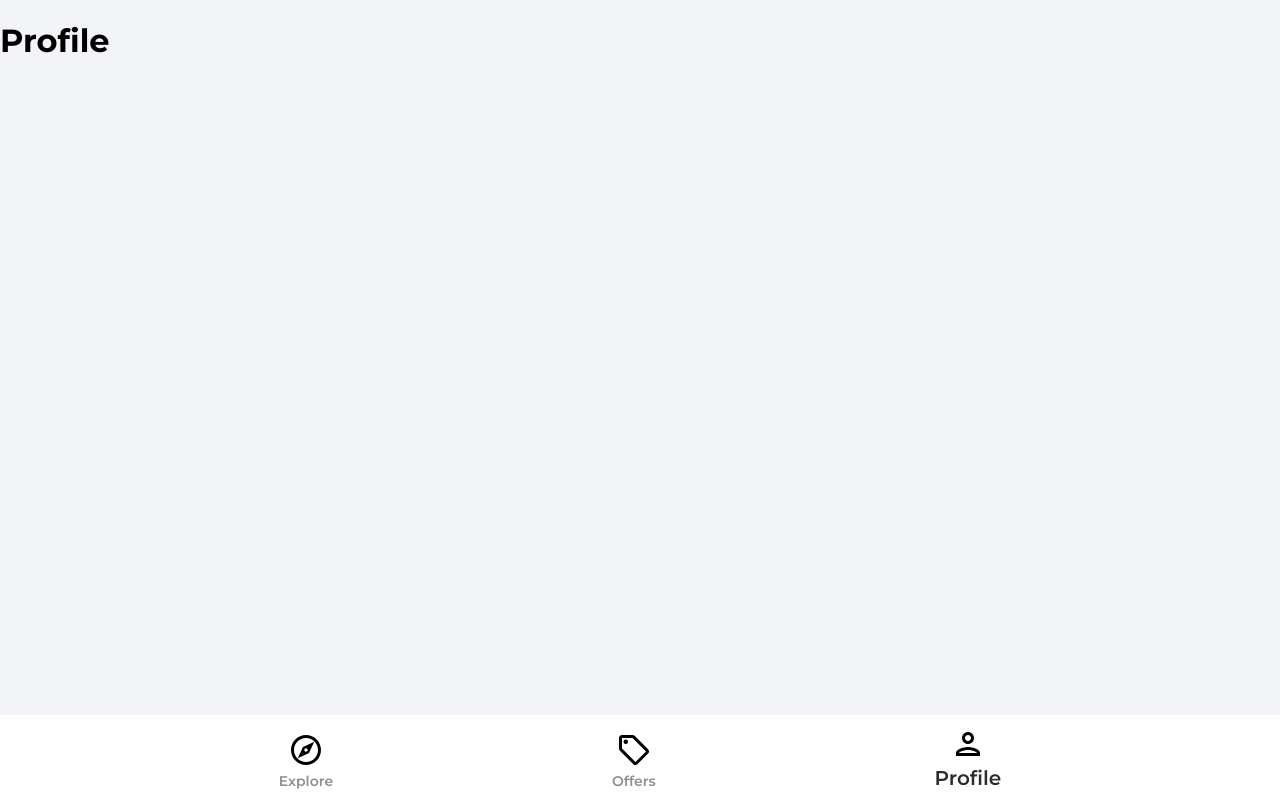
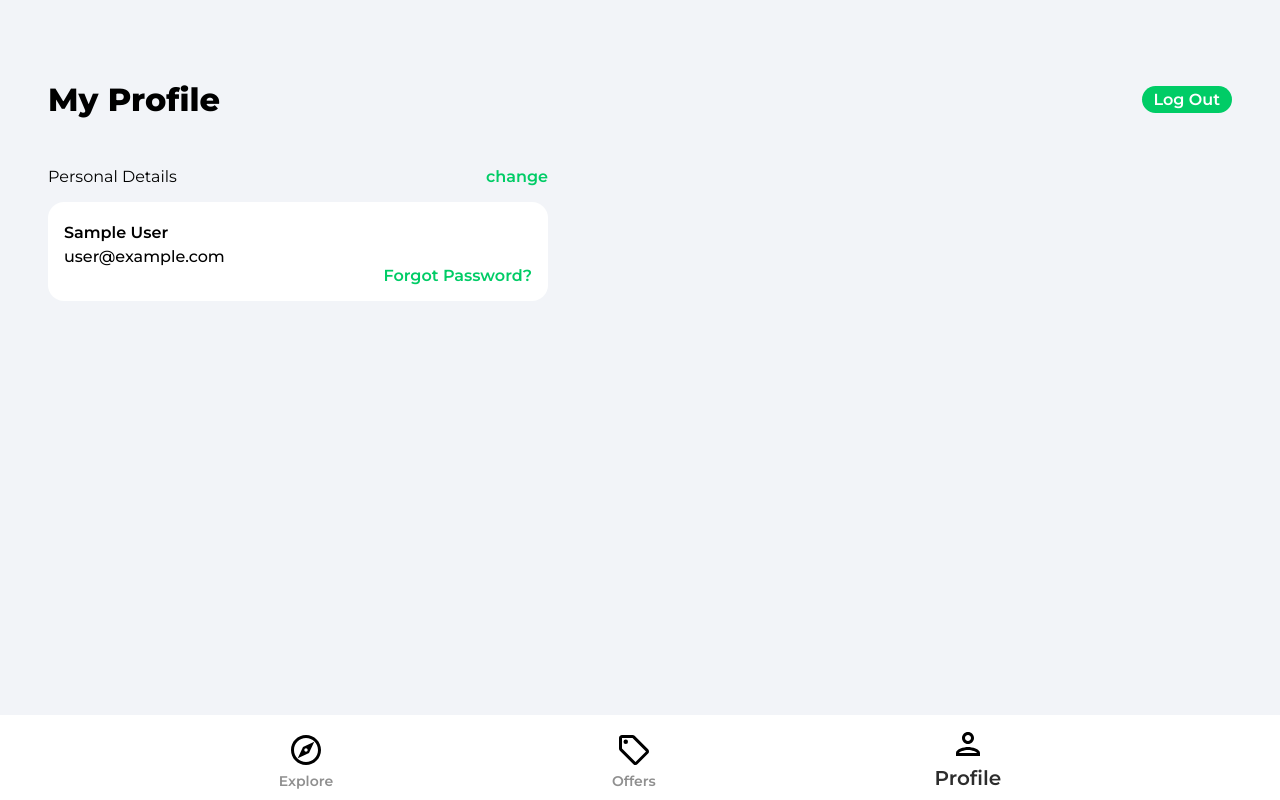
Before and after one commit to dhairya-p/house-marketplace, a React (Vite) app: page /profile in a window 1280 px wide. Built offline with nearby package versions, Linux system fonts and the light colour scheme; no server answers; sample sign-in values are in the browser's storage.

Commit message:
Add react-toastify for notifications and implement profile update functionality

```diff
--- a/package.json
+++ b/package.json
@@ -13,7 +13,8 @@
     "firebase": "^11.6.1",
     "react": "^19.0.0",
     "react-dom": "^19.0.0",
-    "react-router-dom": "^7.5.3"
+    "react-router-dom": "^7.5.3",
+    "react-toastify": "^11.0.5"
   },
   "devDependencies": {
     "@eslint/js": "^9.22.0",
--- a/src/App.jsx
+++ b/src/App.jsx
@@ -6,7 +6,9 @@ import SignIn from "./pages/SignIn"
 import SignUp from "./pages/SignUp"
 import Offers from "./pages/Offers"
 import Navbar from "./components/Navbar"
-
+import { ToastContainer } from "react-toastify"
+import 'react-toastify/dist/ReactToastify.css'
+import PrivateRoute from "./components/PrivateRoute"
 
 function App() {
   return (
@@ -15,13 +17,19 @@ function App() {
         <Routes>
           <Route path="/" element={<Explore />} />
           <Route path="/offers" element={<Offers />} />
+          <Route path="/forgot-password" element={<ForgotPassword />} />
+          <Route path="/profile" element={<PrivateRoute />}>
+            <Route path="/profile" element={<Profile />} />
+          </Route>
           <Route path="/sign-in" element={<SignIn />} />
           <Route path="/sign-up" element={<SignUp />} />
-          <Route path="/forgot-password" element={<ForgotPassword />} />
-          <Route path="/profile" element={<Profile />} />
         </Routes>
         <Navbar />
       </Router>
+
+      <ToastContainer
+        hideProgressBar={true}
+      />
 
       <div className="container">
 
--- /dev/null
+++ b/src/components/PrivateRoute.jsx
@@ -0,0 +1,14 @@
+import { Navigate, Outlet } from "react-router-dom"
+import { useAuthStatus } from "../hooks/useAuthStatus"
+
+const PrivateRoute = () => {
+  const {loggedIn, checkingStatus} = useAuthStatus()
+
+  if (checkingStatus) {
+      return <h1>Loading...</h1>
+  }
+
+  return loggedIn ? <Outlet /> : <Navigate to="/sign-in" />
+}
+
+export default PrivateRoute
--- /dev/null
+++ b/src/hooks/useAuthStatus.js
@@ -0,0 +1,22 @@
+import { useState, useEffect } from "react"
+import { getAuth, onAuthStateChanged } from "firebase/auth"
+
+export const useAuthStatus = () => {
+  const [loggedIn, setLoggedIn] = useState(false)
+  const [checkingStatus, setCheckingStatus] = useState(true)
+
+  useEffect(() => {
+    const auth = getAuth()
+    onAuthStateChanged(auth, (user) => {
+      if (user) {
+        setLoggedIn(true)
+      } else {
+        setLoggedIn(false)
+      }
+      setCheckingStatus(false)
+    })
+  })
+
+
+  return {loggedIn, checkingStatus}
+}
--- a/src/pages/Profile.jsx
+++ b/src/pages/Profile.jsx
@@ -1,11 +1,99 @@
-
+import { getAuth, updateProfile } from "firebase/auth"
+import { useEffect, useState } from "react"
+import { useNavigate, Link } from "react-router-dom"
+import { toast } from "react-toastify"
+import { updateDoc, doc } from "firebase/firestore"
+import { db } from "../firebase.config"
 
 function Profile() {
+  const auth = getAuth()
+  const [formData, setFormData] = useState({
+    name: auth.currentUser.displayName,
+    email: auth.currentUser.email
+  })
+  const onChange = (e) => {
+    setFormData((prevState) => ({
+      ...prevState,
+      [e.target.id]: e.target.value
+    }))
+  }
+
+  const { name, email } = formData
+  const [changeDetails, setChangeDetails] = useState(false)
+  const navigate = useNavigate()
+
+  const onSubmit = async () => {
+    try {
+      if (auth.currentUser.displayName !== name) {
+        // Update display name in firebase auth
+        await updateProfile(auth.currentUser, {
+          displayName: name
+        })
+
+        // Update in firestore
+        const userRef = doc(db, 'users', auth.currentUser.uid)
+        updateDoc(userRef, {
+          name
+        })
+      }
+
+      toast.success("Profile details updated successfully")
+    }
+    catch (error) {
+      toast.error("Could not update profile details")
+    }
+  }
+
+  useEffect(() => {
+    if (auth.currentUser) {
+      setFormData({
+        name: auth.currentUser.displayName,
+        email: auth.currentUser.email
+      })
+    }
+  }
+    , [auth])
+
+  const onLogout = () => {
+    auth.signOut()
+    navigate('/')
+    toast.success("Logged out successfully")
+  }
+
   return (
-    <div>
-      <h1>Profile</h1>
-    </div>
-  )
+    <div className="profile">
+      <header className="profileHeader">
+        <p className="pageHeader">My Profile</p>
+        <button type="button" className="logOut" onClick={onLogout}>
+          Log Out
+        </button>
+      </header>
+
+      <main>
+        <div className="profileDetailsHeader">
+          <p className="profileDetailsText">Personal Details</p>
+          <p className="changePersonalDetails" onClick={() => {
+            changeDetails && onSubmit()
+            setChangeDetails((prevState) => !prevState)
+          }}>
+            {changeDetails ? 'done' : 'change'}
+          </p>
+        </div>
+        <div className="profileCard">
+          <form>
+            <input className={changeDetails ? 'profileNameActive' : 'profileName'} type="text" id="name" value={name} disabled={!changeDetails} onChange={onChange}
+            />
+            <p className="profileEmail"
+              id="email">
+              {email}
+            </p>
+          </form>
+          <Link to="/forgot-password" className="forgotPasswordLink">
+            Forgot Password?
+          </Link>
+        </div>
+      </main>
+    </div>)
 }
 
 export default Profile
--- a/src/pages/SignIn.jsx
+++ b/src/pages/SignIn.jsx
@@ -3,6 +3,7 @@ import { Link, useNavigate } from "react-router-dom"
 import ArrowRightIconUrl from '../assets/svg/keyboardArrowRightIcon.svg'
 import visibilityIconUrl from '../assets/svg/visibilityIcon.svg'
 import { getAuth, signInWithEmailAndPassword } from "firebase/auth"
+import { toast } from "react-toastify"
 
 
 function SignIn() {
@@ -26,8 +27,9 @@ function SignIn() {
       const userCredential = await signInWithEmailAndPassword(auth, email, password)
       const user = userCredential.user
       navigate('/')
+      toast.success("Logged in successfully")
     } catch (error) {
-      console.log("Error signing in", error)
+      toast.error("Invalid User Credentials")
     }
   }
 
@@ -37,7 +39,7 @@ function SignIn() {
         <p className="pageHeader">Welcome Back!</p>
      </header>
 
-      <form>
+      <form onSubmit={onSubmit}>
         <input
           type="email"
           className="emailInput"
--- a/src/pages/SignUp.jsx
+++ b/src/pages/SignUp.jsx
@@ -5,10 +5,10 @@ import { setDoc, doc, serverTimestamp } from "firebase/firestore"
 import { db } from "../firebase.config.js"
 import ArrowRightIconUrl from '../assets/svg/keyboardArrowRightIcon.svg'
 import visibilityIconUrl from '../assets/svg/visibilityIcon.svg'
+import { toast } from "react-toastify"
 
 function SignUp() {
   const [showPassword, setShowPassword] = useState(false)
-  const [passwordMatch, setPasswordMatch] = useState(true)
   const [showConfirmPassword, setShowConfirmPassword] = useState(false)
   const [formData, setFormData] = useState({
     name: '',
@@ -27,8 +27,7 @@ function SignUp() {
   const onSubmit = async (e) => {
     e.preventDefault()
     if (password !== confirmPassword) {
-      console.log("Passwords do not match")
-      setPasswordMatch(false)
+      toast.error("Passwords don't match")
       return
     }
     try {
@@ -46,15 +45,11 @@ function SignUp() {
       delete formDataCopy.confirmPassword   // delete password and confirmPassword from db data for security reasons
       formDataCopy.timestamp = serverTimestamp()
       await setDoc(doc(db, 'users', user.uid), formDataCopy)
-
-
-
-
-
       setPasswordMatch(true)
       navigate('/')
+      toast.success("Registration successful")
     } catch (error) {
-      console.log("Error creating user", error)
+      toast.error("Something went wrong with the registration")
     }
 
   }
@@ -118,8 +113,6 @@ function SignUp() {
           />
         </div>
 
-        {!passwordMatch && <p className="passwordMismatch">Passwords do not match</p>}
-
         <div className="signUpBar">
           <p className="signUpText">Sign Up</p>
           <button className="signUpButton">
```
Also changed, not shown: 1 other file (tests, documents, lock files or other folders).
